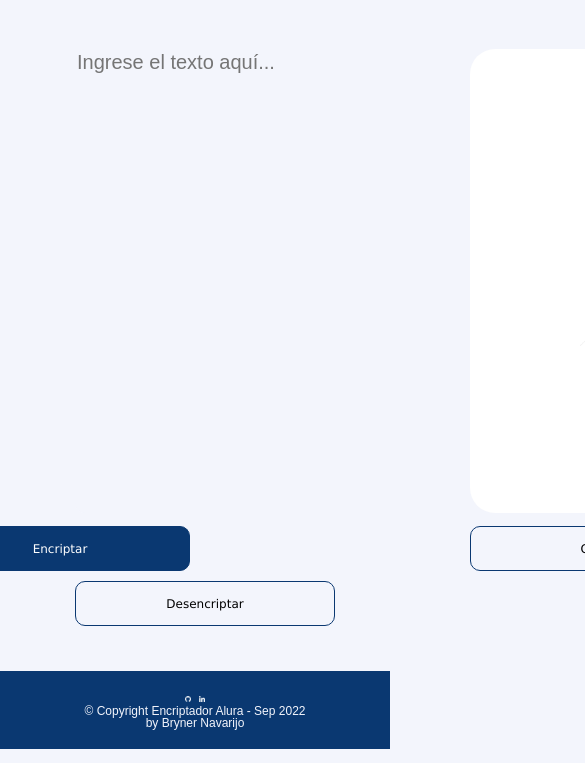
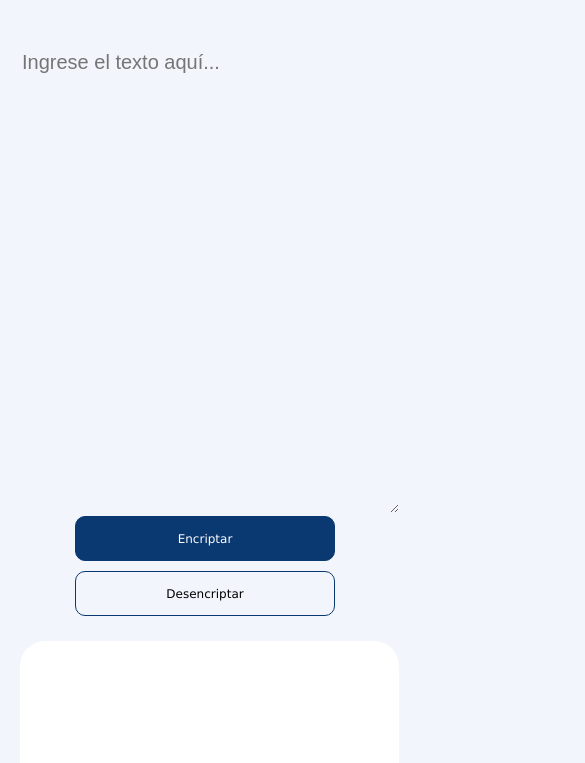
Before and after one commit to BrynerN/challenge_one_oracle_alura_encriptador, a plain HTML site: page index.html in a window 390 px wide. Shown: the part 81-844 px from the top of the page, 585 px wide, since content can reach past the window. Drawn offline with Linux system fonts and the light colour scheme.

Commit message:
Correciones para visualización en Movil

```diff
--- a/index.html
+++ b/index.html
@@ -14,16 +14,16 @@
     </header>
     <main>
         <section class="ingreso_mensaje">
-            <textarea class="input_texto1" cols="50" rows="20" placeholder="Ingrese el texto aquí..."></textarea>
+            <textarea class="input_texto1" cols="30" rows="20" placeholder="Ingrese el texto aquí..."></textarea>
             <div>
                 <button class="boton_encriptar" onclick= "btnencriptar()">Encriptar</button>
                 <button onclick= "btndesencriptar()">Desencriptar</button>
             </div>
         </section>
         <section class="salida_mensaje">
-            <textarea class="input_texto2" cols="35" rows="20" placeholder=""></textarea>
+            <textarea class="input_texto2" cols="30" rows="20" placeholder=""></textarea>
             <div>
-                <button onclick= "copiado()">Copiar</button>
+                <button  class="boton_copiar" onclick= "copiado()">Copiar</button>
             </div>
         </section>
     </main>
--- a/style.css
+++ b/style.css
@@ -42,8 +42,13 @@ main {
     background-color: #F3F5FC;
     width: 25%;
     height: 100%;
-    text-align:left;
+    text-align:center;
     margin-left: 200px;
+}
+
+
+.boton_copiar {
+    margin-left: 15px;
 }
 
 .input_texto2 {
@@ -134,3 +139,60 @@ a:hover {
     text-decoration: underline;
     font-weight: bold;
 }
+
+@media screen and (max-width:480px){
+
+   .boton_copiar {
+    display: none;
+   }
+
+
+    main {
+        display: flex;
+        flex-direction: column;
+    }
+
+
+    body {
+        width: auto;
+    }
+
+    header {
+        width: auto;
+
+    }
+    .ingreso_mensaje, .salida_mensaje {
+    width: auto;
+    margin-left: 20px;
+
+    }
+
+
+
+    .boton_encriptar {
+        margin: 0 0 0 0;
+    }
+    .salida_mensaje {
+
+            margin-top: 25px;
+
+
+
+    }
+
+    .imggit {
+
+
+        max-width: 5%;
+
+    }
+
+
+    .imgin {
+
+        max-width: 5%;
+
+    }
+
+
+}
```
